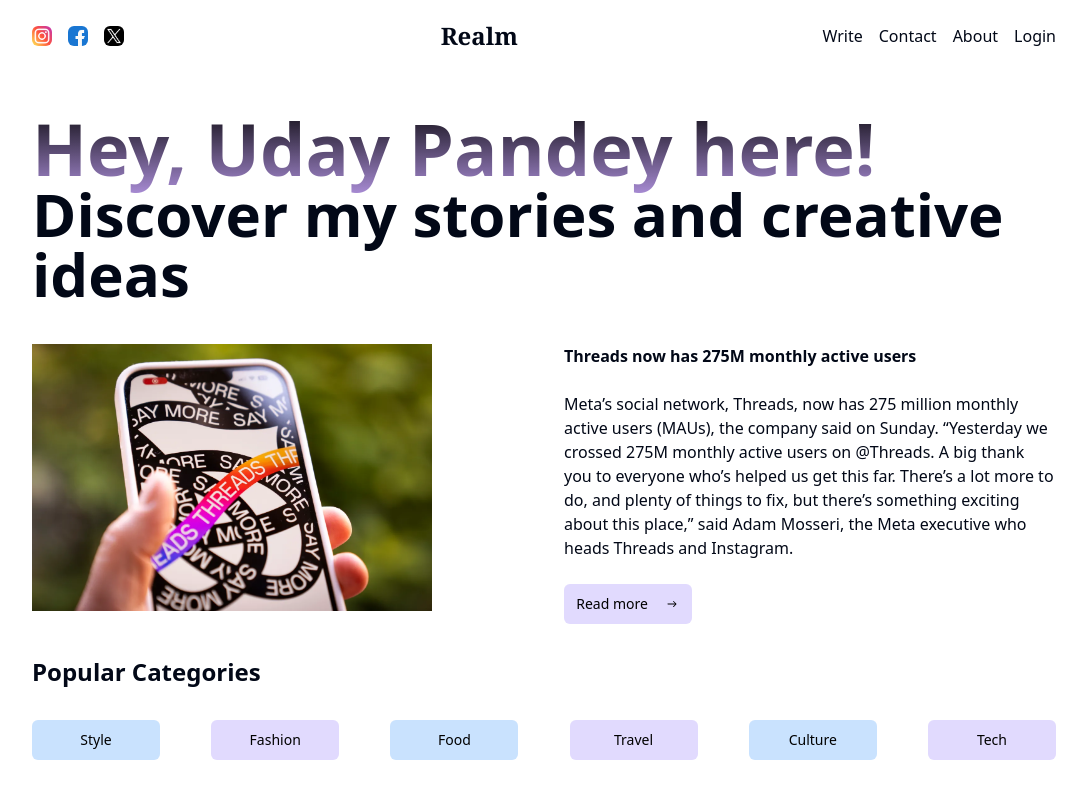
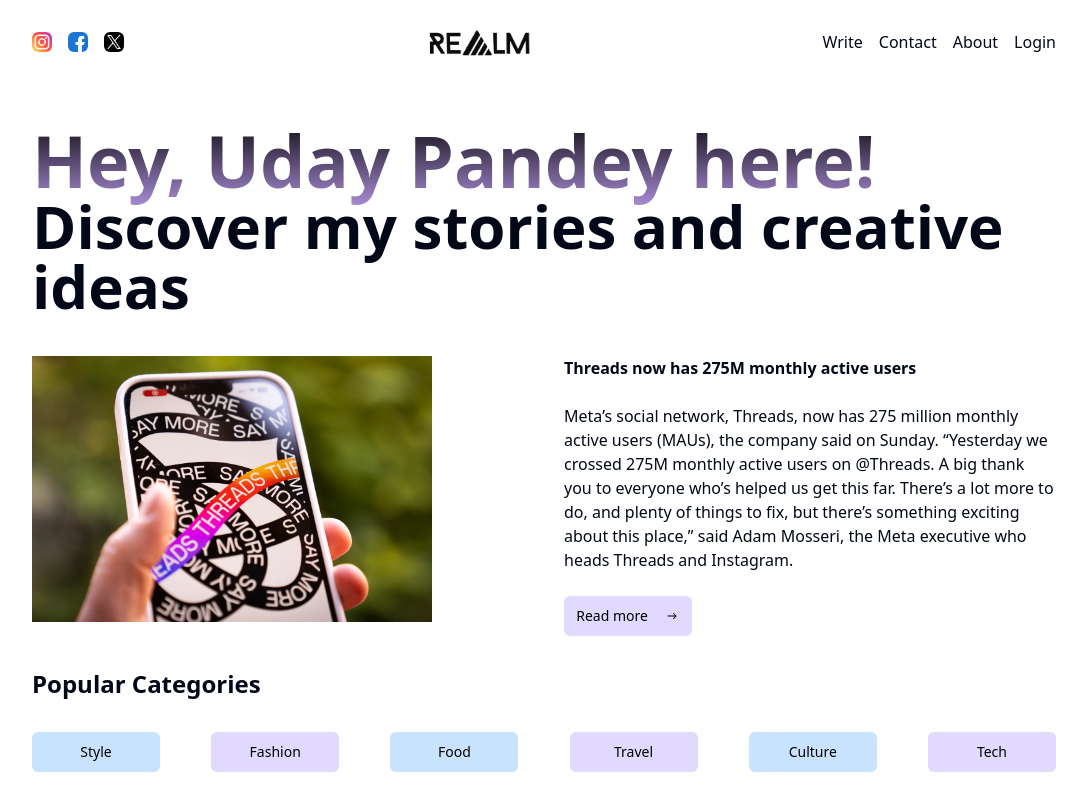
Before and after one commit to UdayPandey01/realm, a Next.js app: page / in a window 1280 px wide. Shown: the top 800 px of the page, without its empty margins (96-1183 px from the left). Built offline with nearby package versions, Linux system fonts and the light colour scheme; no server answers; the database is empty.

Commit message:
smallChanges

```diff
--- a/app/(dashboard)/blog/[id]/page.tsx
+++ b/app/(dashboard)/blog/[id]/page.tsx
@@ -16,7 +16,7 @@
     title : string,
     content : string
     createdAt : Date
-  }[]
+  }
 }
 
 const Page = ({ params }: { params: Promise<{ id: string }> }) => {
--- a/components/Blog.tsx
+++ b/components/Blog.tsx
@@ -1,4 +1,6 @@
 const Blog = () => {
+
+
   return (
     <div>
       <p className="bg-rose-600/70 w-20 text-center p-1 rounded-xl text-white mt-4">Category</p>
--- a/components/Navbar.tsx
+++ b/components/Navbar.tsx
@@ -3,6 +3,7 @@
 import twitter from "@/assets/twitter.png";
 import Image from "next/image";
 import Link from "next/link";
+import logo from "@/assets/logo2.png";
 
 const Navbar = () => {
   return (
@@ -30,8 +31,16 @@
           className="rounded-md"
         />
       </div>
-      <div className="flex flex-row text-2xl font-serif font-bold ml-3">
-        Realm
+      <div className="flex flex-row items-cente ml-3">
+        <Link href="/">
+          <Image
+            src={logo}
+            alt="logo"
+            width={120}
+            height={120}
+            className="rounded-md mt-1"
+          />
+        </Link>
       </div>
       <div className="flex flex-row gap-4 font-medium">
         <Link href="/new-story">
```
Also changed, not shown: assets/logo.png (added), assets/logo2.png (added).
